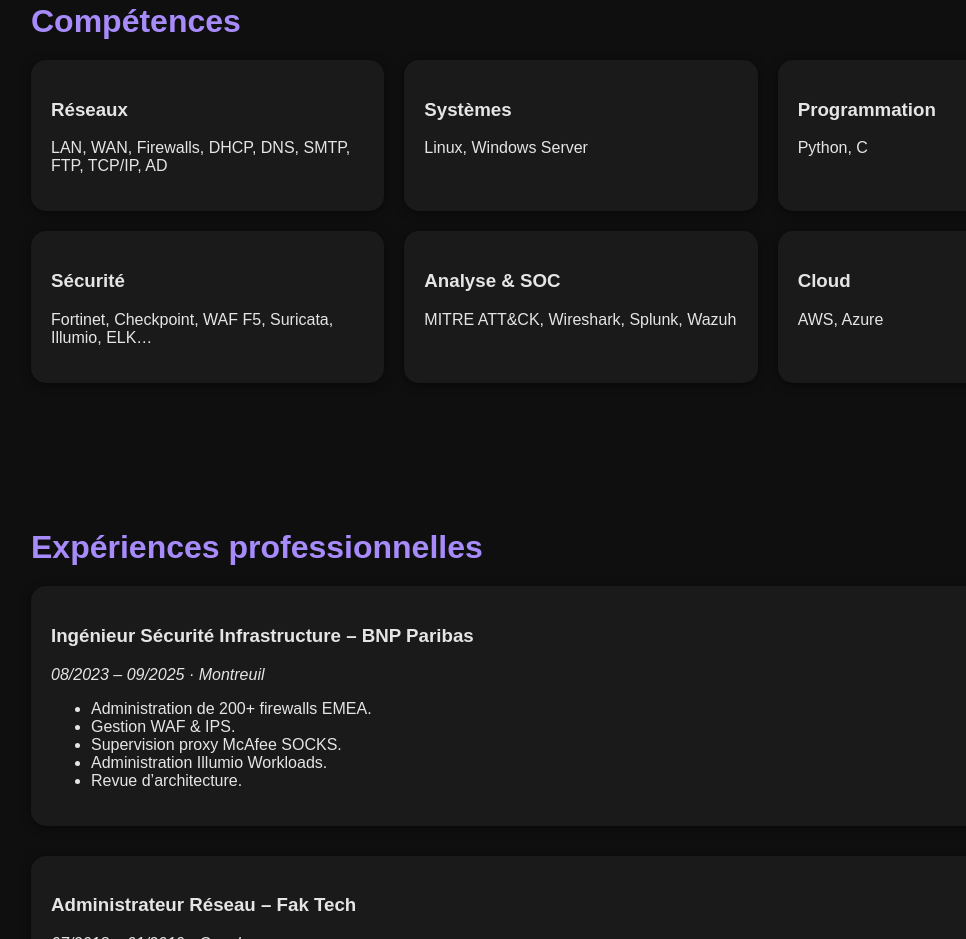
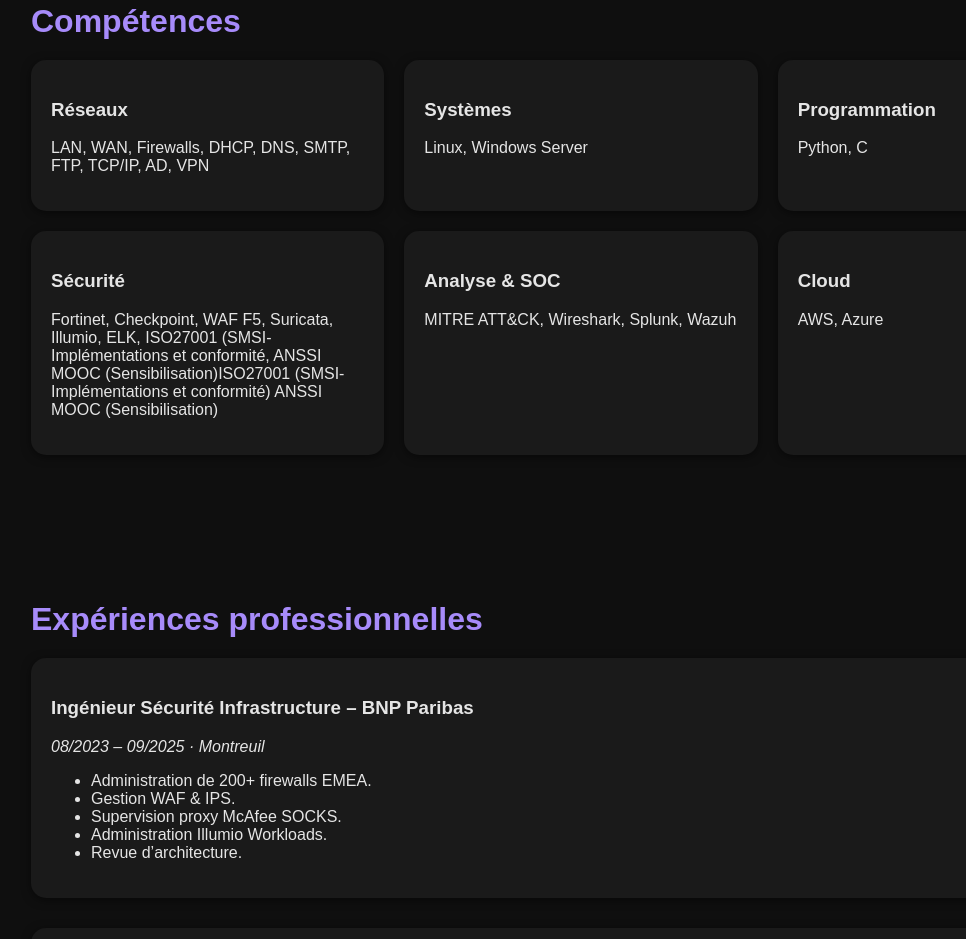
Before and after one commit to IB0397/Portofolio, a plain HTML site: page index.html in a window 1280 px wide. Shown: the part 1212-2151 px from the top of the page, without its empty margins (59-1025 px from the left). Drawn offline with Linux system fonts and the light colour scheme.

Commit message:
Update index.html

```diff
--- a/index.html
+++ b/index.html
@@ -58,10 +58,11 @@ Mon objectif est de contribuer activement à la protection des environnements IT
 <section id="skills" class="section" data-anim>
   <h2 class="title">Compétences</h2>
   <div class="grid grid-3">
-    <div class="card"><h3>Réseaux</h3><p>LAN, WAN, Firewalls, DHCP, DNS, SMTP, FTP, TCP/IP, AD</p></div>
+    <div class="card"><h3>Réseaux</h3><p>LAN, WAN, Firewalls, DHCP, DNS, SMTP, FTP, TCP/IP, AD, VPN</p></div>
     <div class="card"><h3>Systèmes</h3><p>Linux, Windows Server</p></div>
     <div class="card"><h3>Programmation</h3><p>Python, C</p></div>
-    <div class="card"><h3>Sécurité</h3><p>Fortinet, Checkpoint, WAF F5, Suricata, Illumio, ELK…</p></div>
+    <div class="card"><h3>Sécurité</h3><p>Fortinet, Checkpoint, WAF F5, Suricata, Illumio, ELK, ISO27001 (SMSI-Implémentations et conformité, ANSSI MOOC (Sensibilisation)ISO27001 (SMSI- Implémentations et conformité)
+ANSSI MOOC (Sensibilisation)</p></div>
     <div class="card"><h3>Analyse & SOC</h3><p>MITRE ATT&CK, Wireshark, Splunk, Wazuh</p></div>
     <div class="card"><h3>Cloud</h3><p>AWS, Azure</p></div>
   </div>
```
